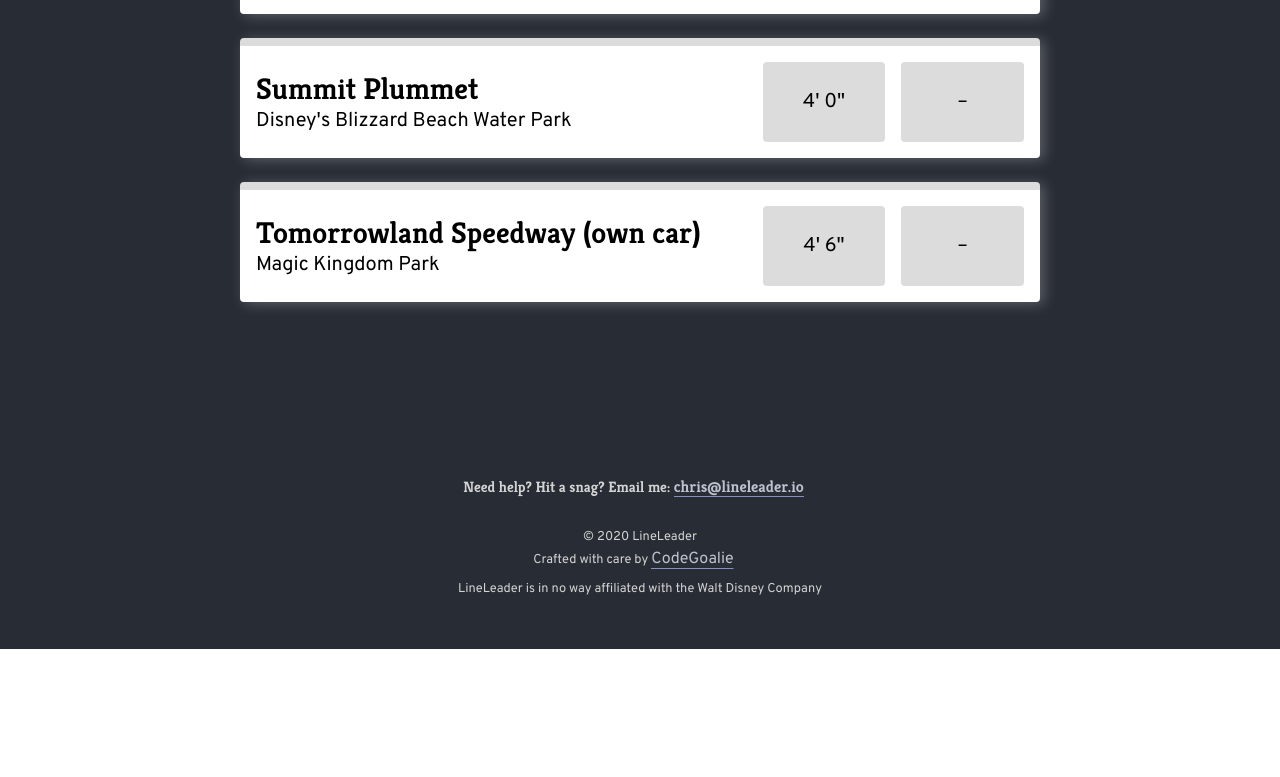
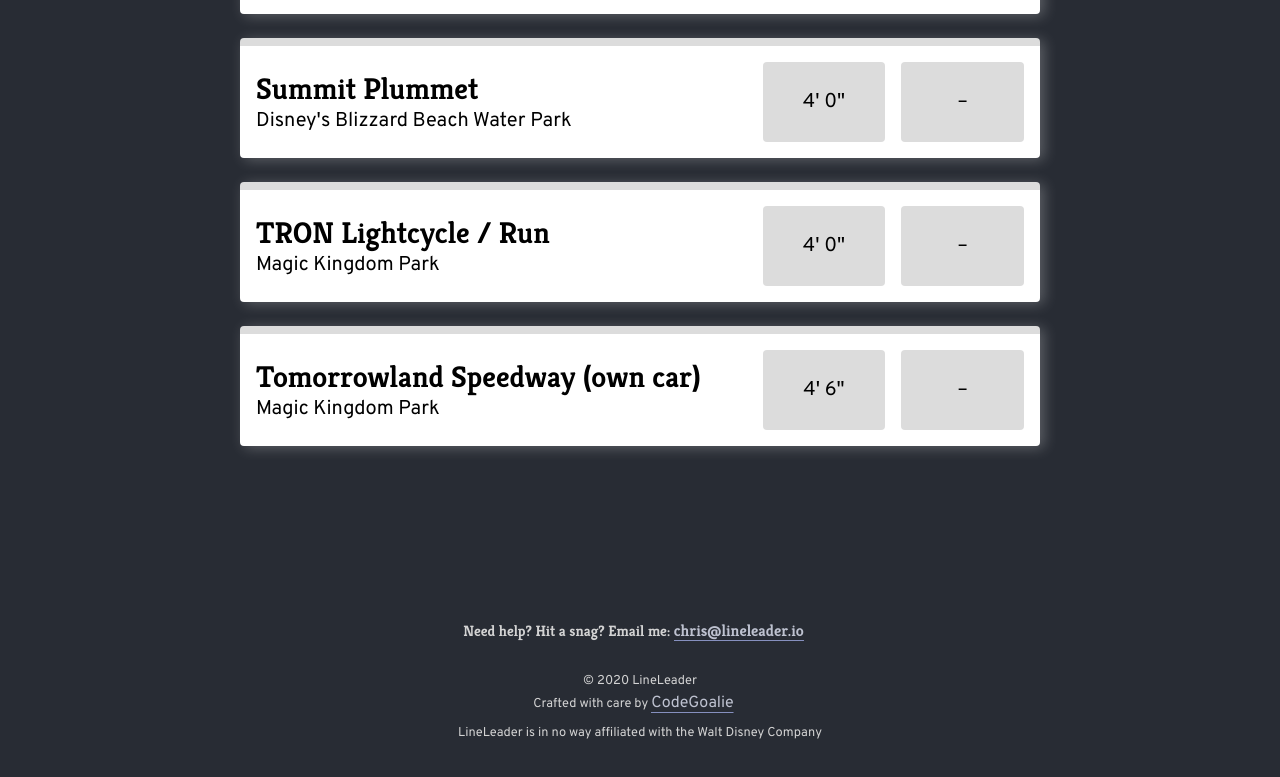
Before and after one commit to lineleader/height-check, a React (Create React App) app: page / in a window 1280 px wide. Shown: the part 4221-4998 px from the top of the page. Before the commit the page ends 4870 px from the top, so only its background shows below. Built offline with nearby package versions, Linux system fonts and the light colour scheme.

Commit message:
Add TRON Lightcycle / Run

```diff
--- a/src/heights.ts
+++ b/src/heights.ts
@@ -135,6 +135,11 @@
     park: "Disney's Blizzard Beach Water Park",
   },
   {
+    name: "TRON Lightcycle / Run",
+    height: 48,
+    park: "Magic Kingdom Park",
+  },
+  {
     name: "Tomorrowland Speedway (own car)",
     height: 54,
     park: "Magic Kingdom Park",
```
